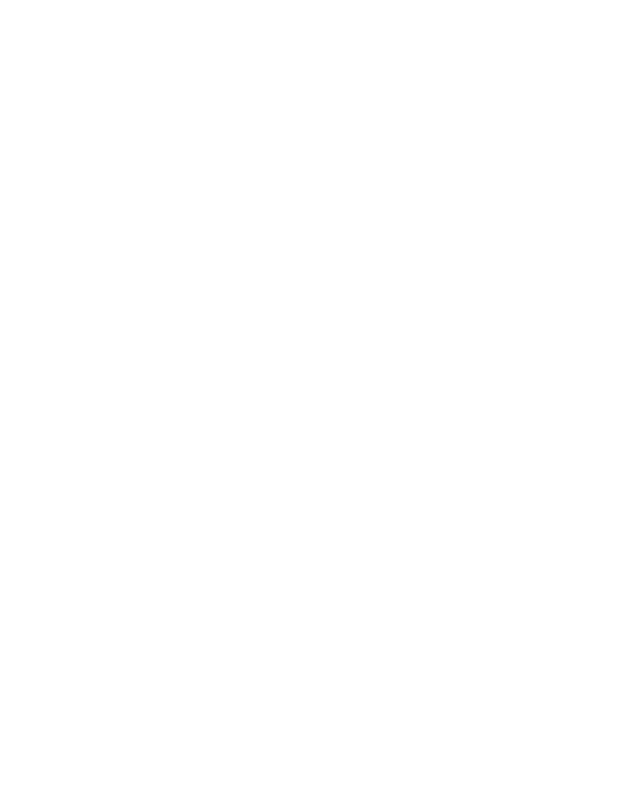
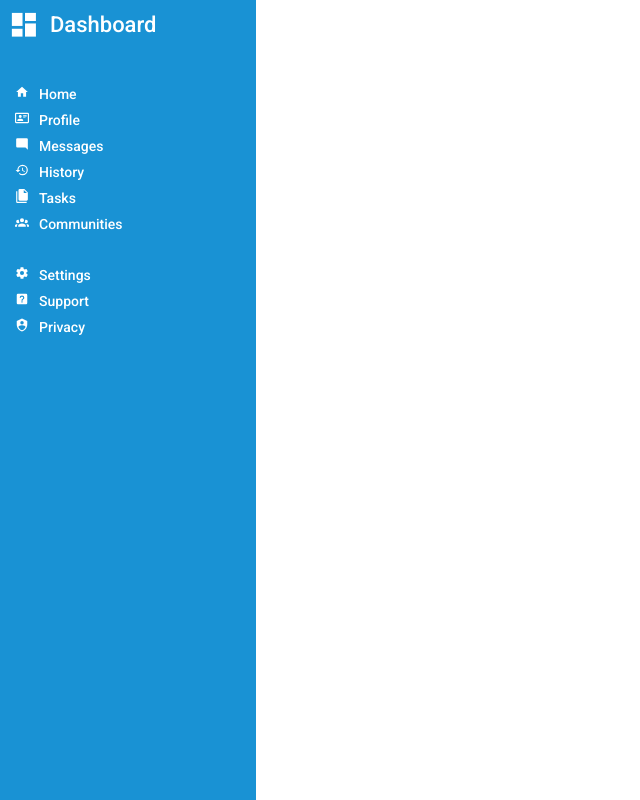
Before and after one commit to Huskarnov/Admin-Dashboard, a plain HTML site: page index.html in a window 1280 px wide. Shown: the whole page, without its empty margins (0-640 px from the left). Drawn offline with Linux system fonts and the light colour scheme.

Commit message:
side bard complete

```diff
--- a/index.html
+++ b/index.html
@@ -5,9 +5,41 @@
     <meta name="viewport" content="width=device-width, initial-scale=1.0">
     <title>Admin Dashboard</title>
     <link rel="stylesheet" href="styles.css">
+
+<link rel="preconnect" href="https://fonts.googleapis.com">
+<link rel="preconnect" href="https://fonts.gstatic.com" crossorigin>
+<link href="https://fonts.googleapis.com/css2?family=Roboto+Mono:ital,wght@0,100..700;1,100..700&family=Roboto:ital,wght@0,100;0,300;0,400;0,500;0,700;0,900;1,100;1,300;1,400;1,500;1,700;1,900&display=swap" rel="stylesheet">
 </head>
 <body>
 
+    <section>
+
+        <div class="left">
+
+            <div class="logo"><img src="images/logo.png" alt="x">Dashboard</div>
+
+            <div class="navigation">
+                <div><svg xmlns="http://www.w3.org/2000/svg" width="1em" height="1em" viewBox="0 0 24 24"><path fill="currentColor" d="M10 20v-6h4v6h5v-8h3L12 3L2 12h3v8z"/></svg>Home</div>
+                <div><svg xmlns="http://www.w3.org/2000/svg" width="1em" height="1em" viewBox="0 0 24 24"><path fill="currentColor" d="M22 3H2c-1.09.04-1.96.91-2 2v14c.04 1.09.91 1.96 2 2h20c1.09-.04 1.96-.91 2-2V5a2.074 2.074 0 0 0-2-2m0 16H2V5h20zm-8-2v-1.25c0-1.66-3.34-2.5-5-2.5s-5 .84-5 2.5V17zM9 7a2.5 2.5 0 0 0-2.5 2.5A2.5 2.5 0 0 0 9 12a2.5 2.5 0 0 0 2.5-2.5A2.5 2.5 0 0 0 9 7m5 0v1h6V7zm0 2v1h6V9zm0 2v1h4v-1z"/></svg>Profile</div>
+                <div><svg xmlns="http://www.w3.org/2000/svg" width="1em" height="1em" viewBox="0 0 24 24"><path fill="currentColor" d="M22 4a2 2 0 0 0-2-2H4a2 2 0 0 0-2 2v12a2 2 0 0 0 2 2h14l4 4z"/></svg>Messages</div>
+                <div><svg xmlns="http://www.w3.org/2000/svg" width="1em" height="1em" viewBox="0 0 24 24"><path fill="currentColor" d="M13.5 8H12v5l4.28 2.54l.72-1.21l-3.5-2.08zM13 3a9 9 0 0 0-9 9H1l3.96 4.03L9 12H6a7 7 0 0 1 7-7a7 7 0 0 1 7 7a7 7 0 0 1-7 7c-1.93 0-3.68-.79-4.94-2.06l-1.42 1.42A8.9 8.9 0 0 0 13 21a9 9 0 0 0 9-9a9 9 0 0 0-9-9"/></svg>History</div>
+                <div><svg xmlns="http://www.w3.org/2000/svg" width="1em" height="1em" viewBox="0 0 24 24"><path fill="currentColor" d="M15 7h5.5L15 1.5zM8 0h8l6 6v12a2 2 0 0 1-2 2H8a2 2 0 0 1-2-2V2a2 2 0 0 1 2-2M4 4v18h16v2H4a2 2 0 0 1-2-2V4z"/></svg>Tasks</div>
+                <div><svg xmlns="http://www.w3.org/2000/svg" width="1em" height="1em" viewBox="0 0 24 24"><path fill="currentColor" d="M12 5.5A3.5 3.5 0 0 1 15.5 9a3.5 3.5 0 0 1-3.5 3.5A3.5 3.5 0 0 1 8.5 9A3.5 3.5 0 0 1 12 5.5M5 8c.56 0 1.08.15 1.53.42c-.15 1.43.27 2.85 1.13 3.96C7.16 13.34 6.16 14 5 14a3 3 0 0 1-3-3a3 3 0 0 1 3-3m14 0a3 3 0 0 1 3 3a3 3 0 0 1-3 3c-1.16 0-2.16-.66-2.66-1.62a5.54 5.54 0 0 0 1.13-3.96c.45-.27.97-.42 1.53-.42M5.5 18.25c0-2.07 2.91-3.75 6.5-3.75s6.5 1.68 6.5 3.75V20h-13zM0 20v-1.5c0-1.39 1.89-2.56 4.45-2.9c-.59.68-.95 1.62-.95 2.65V20zm24 0h-3.5v-1.75c0-1.03-.36-1.97-.95-2.65c2.56.34 4.45 1.51 4.45 2.9z"/></svg>Communities</div>
+            </div>
+
+            <div class="technical">
+                <div><svg xmlns="http://www.w3.org/2000/svg" width="1em" height="1em" viewBox="0 0 24 24"><path fill="currentColor" d="M12 15.5A3.5 3.5 0 0 1 8.5 12A3.5 3.5 0 0 1 12 8.5a3.5 3.5 0 0 1 3.5 3.5a3.5 3.5 0 0 1-3.5 3.5m7.43-2.53c.04-.32.07-.64.07-.97s-.03-.66-.07-1l2.11-1.63c.19-.15.24-.42.12-.64l-2-3.46c-.12-.22-.39-.31-.61-.22l-2.49 1c-.52-.39-1.06-.73-1.69-.98l-.37-2.65A.506.506 0 0 0 14 2h-4c-.25 0-.46.18-.5.42l-.37 2.65c-.63.25-1.17.59-1.69.98l-2.49-1c-.22-.09-.49 0-.61.22l-2 3.46c-.13.22-.07.49.12.64L4.57 11c-.04.34-.07.67-.07 1s.03.65.07.97l-2.11 1.66c-.19.15-.25.42-.12.64l2 3.46c.12.22.39.3.61.22l2.49-1.01c.52.4 1.06.74 1.69.99l.37 2.65c.04.24.25.42.5.42h4c.25 0 .46-.18.5-.42l.37-2.65c.63-.26 1.17-.59 1.69-.99l2.49 1.01c.22.08.49 0 .61-.22l2-3.46c.12-.22.07-.49-.12-.64z"/></svg>Settings</div>
+                <div><svg xmlns="http://www.w3.org/2000/svg" width="1em" height="1em" viewBox="0 0 24 24"><path fill="currentColor" d="M11 18h2v-2h-2zm1-12a4 4 0 0 0-4 4h2a2 2 0 0 1 2-2a2 2 0 0 1 2 2c0 2-3 1.75-3 5h2c0-2.25 3-2.5 3-5a4 4 0 0 0-4-4M5 3h14a2 2 0 0 1 2 2v14a2 2 0 0 1-2 2H5a2 2 0 0 1-2-2V5a2 2 0 0 1 2-2"/></svg>Support</div>
+                <div><svg xmlns="http://www.w3.org/2000/svg" width="1em" height="1em" viewBox="0 0 24 24"><path fill="currentColor" d="M12 1L3 5v6c0 5.55 3.84 10.74 9 12c5.16-1.26 9-6.45 9-12V5zm0 4a3 3 0 0 1 3 3a3 3 0 0 1-3 3a3 3 0 0 1-3-3a3 3 0 0 1 3-3m5.13 12A9.7 9.7 0 0 1 12 20.92A9.7 9.7 0 0 1 6.87 17c-.34-.5-.63-1-.87-1.53c0-1.65 2.71-3 6-3s6 1.32 6 3c-.24.53-.53 1.03-.87 1.53"/></svg>Privacy</div>
+            </div>
+
+
+        </div>
+
+
+
+        <div class="right"></div>
+    </section>
 
 
 
--- a/styles.css
+++ b/styles.css
@@ -0,0 +1,104 @@
+/* http://meyerweb.com/eric/tools/css/reset/
+   v2.0 | 20110126
+   License: none (public domain)
+*/
+
+html, body, div, span, applet, object, iframe,
+h1, h2, h3, h4, h5, h6, p, blockquote, pre,
+a, abbr, acronym, address, big, cite, code,
+del, dfn, em, img, ins, kbd, q, s, samp,
+small, strike, strong, sub, sup, tt, var,
+b, u, i, center,
+dl, dt, dd, ol, ul, li,
+fieldset, form, label, legend,
+table, caption, tbody, tfoot, thead, tr, th, td,
+article, aside, canvas, details, embed,
+figure, figcaption, footer, header, hgroup,
+menu, nav, output, ruby, section, summary,
+time, mark, audio, video {
+	margin: 0;
+	padding: 0;
+	border: 0;
+	font-size: 100%;
+	font: inherit;
+	vertical-align: baseline;
+}
+/* HTML5 display-role reset for older browsers */
+article, aside, details, figcaption, figure,
+footer, header, hgroup, menu, nav, section {
+	display: block;
+}
+body {
+	line-height: 1;
+}
+ol, ul {
+	list-style: none;
+}
+blockquote, q {
+	quotes: none;
+}
+blockquote:before, blockquote:after,
+q:before, q:after {
+	content: '';
+	content: none;
+}
+table {
+	border-collapse: collapse;
+	border-spacing: 0;
+}
+
+/* ///////////////////////////////////////////////////////////////// */
+/* ///////////////////////////////////////////////////////////////// */
+/* ///////////////////////////////////////////////////////////////// */
+
+
+section{
+    display: grid;
+    grid-template-columns: 1fr 4fr;
+    height: 100vh;
+
+    font-family: "roboto";
+}
+
+.left{
+    display: grid;
+    grid-template-columns: 1fr;
+    align-content: start;
+    row-gap: 35px;
+
+    background-color: #1992D4;
+
+}
+
+.logo{
+    padding: 10px;
+
+    font-weight: 500; color: white; font-size: 22px;
+
+    display: grid;
+    grid-template-columns: 1fr 5fr;
+    align-items: center;
+    justify-items: start;
+
+
+}
+.logo img{
+    margin-right: 10px;
+    height: 30px;
+    width: 30px;
+}
+
+.navigation, .technical{
+    display: grid;
+    grid-template-columns: 1fr;
+    row-gap: 10px;
+    padding-left: 15px;
+
+    font-size: 14px; font-weight: 500; color: white;
+}
+
+
+.left svg{
+    height: 14px; width: 14px;
+    padding-right: 10px;
+}
```
Also changed, not shown: icons/communities.svg (added), images/logo.png (added).
